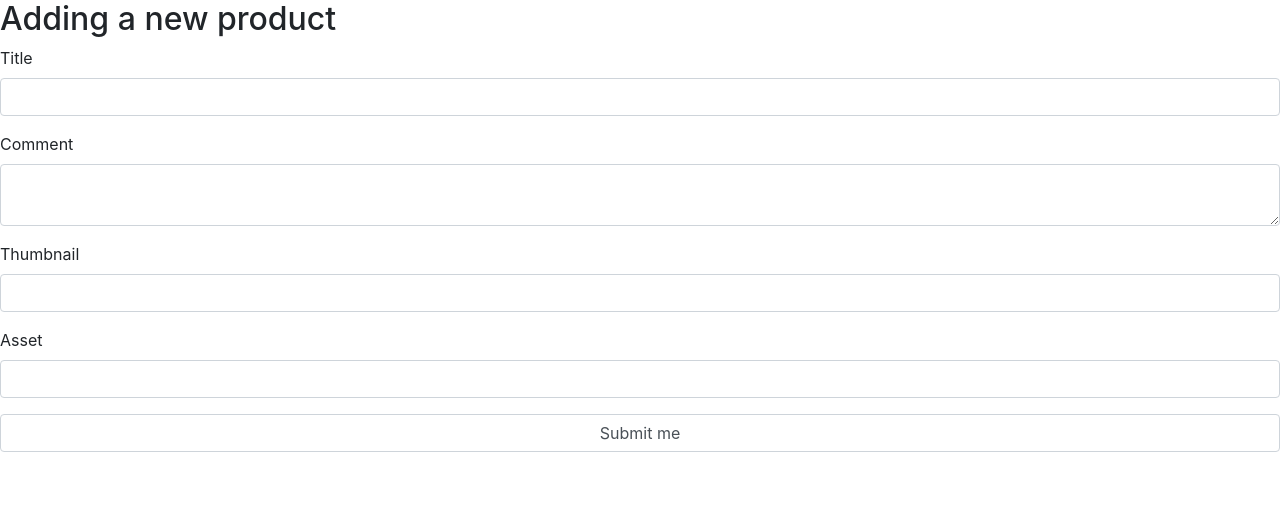
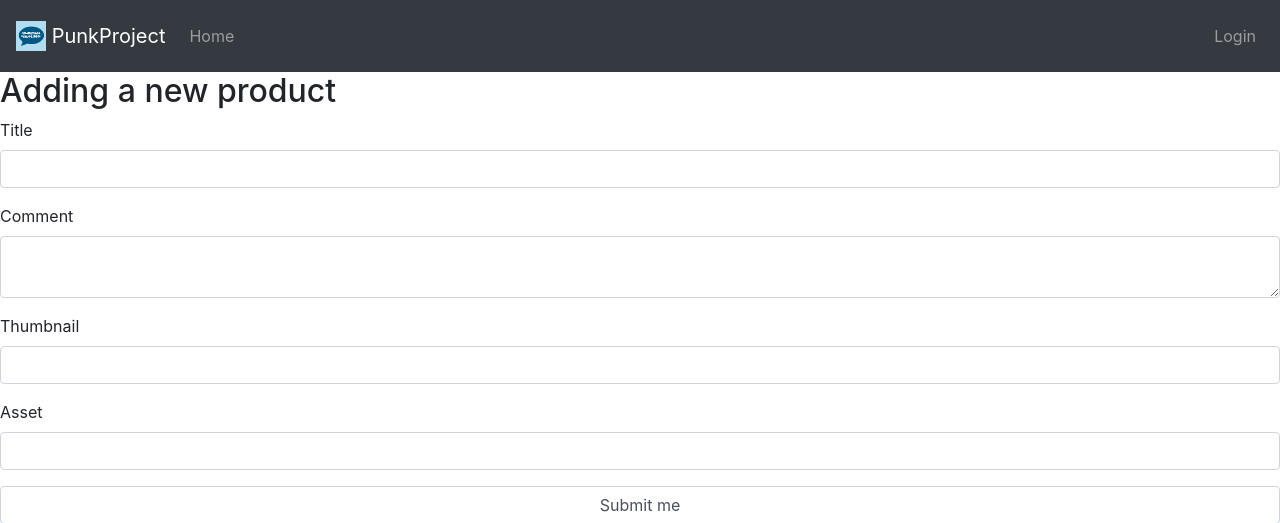
Before and after one commit to LotuxPunk/PunkProject-Tardis, a Symfony app: template templates/dashboard/addasset.html.twig in a window 1280 px wide. Shown: the top 523 px of the page. Run offline with Twig, Linux system fonts and the light colour scheme; the template is opened without the code that fills it, so the values that code supplies are empty; form fields are guessed from the names that the template uses; some libraries are stand-ins or nearby versions.

Commit message:
Some work on Dashboard, Homepage & Navbar

```diff
--- a/templates/base.html.twig
+++ b/templates/base.html.twig
@@ -12,6 +12,7 @@
         }
     </style>
     <body>
+        {% include "navbar.html.twig" %}
         {% block body %}{% endblock %}
         {% block javascripts %}{% endblock %}
         <script src="https://code.jquery.com/jquery-3.5.1.slim.min.js" integrity="sha384-DfXdz2htPH0lsSSs5nCTpuj/zy4C+OGpamoFVy38MVBnE+IbbVYUew+OrCXaRkfj" crossorigin="anonymous"></script>
--- a/templates/login/index.html.twig
+++ b/templates/login/index.html.twig
@@ -5,7 +5,7 @@
 {% block body %}
 <style>
     body {
-        background-color: #f7f9fb;
+        background-color: #3F637D;
         font-size: 14px;
     }
 
@@ -63,10 +63,9 @@
                 <div class="brand">
                     <img src="{{asset('images/punkproject.png')}}"  alt="logo">
                 </div>
-                <h2 class="text-center">PunkProject</h2>
+                <h2 class="text-center text-white mb-4">PunkProject</h2>
                 <div class="card fat">
                     <div class="card-body">
-                        <h4 class="card-title">Login</h4>
                         <a href="{{path('discord')}}" class="btn btn-light w-100" style="color: #7289DA;"><img src="{{asset('images/discord-logo-color.svg')}}" height="30"/> Connect with Discord</a>
                     </div>
                 </div>
--- /dev/null
+++ b/templates/navbar.html.twig
@@ -0,0 +1,34 @@
+<!-- Image and text -->
+<nav class="navbar navbar-dark navbar-expand-lg sticky-top bg-dark">
+    <a class="navbar-brand" href="/">
+        <img src="{{asset('images/punkproject.png')}}" width="30" height="30" class="d-inline-block align-top" alt="" loading="lazy"> PunkProject
+    </a>
+    <button class="navbar-toggler" type="button" data-toggle="collapse" data-target="#navbarText" aria-controls="navbarText" aria-expanded="false" aria-label="Toggle navigation">
+        <span class="navbar-toggler-icon"></span>
+    </button>
+    <div class="collapse navbar-collapse" id="navbarText">
+        <ul class="navbar-nav mr-auto">
+            <li class="nav-item">
+                <a class="nav-link" href="/">Home</a>
+            </li>
+            {% if is_granted('ROLE_USER') %}
+                <li class="nav-item">
+                    <a class="nav-link" href="{{path('dashboard')}}">Dashboard</a>
+                </li>
+            {% endif %}
+        </ul>
+        {% if not app.user %}
+            <span class="navbar-text">
+                <ul class="navbar-nav">
+                    <li class="nav-item">
+                        <a class="nav-link" href="{{path('login')}}">Login</a>
+                    </li>
+                </ul>
+            </span>
+        {% else %}
+            <span class="navbar-text">
+                <img src="https://cdn.discordapp.com/avatars/{{app.user.discordId}}/{{app.user.avatar}}.png" width="30" height="30" class="d-inline-block align-top" alt="" loading="lazy"> {{app.user.username}}
+            </span>
+        {% endif %}
+    </div>
+</nav>
```
Also changed, not shown: src/Controller/HomeController.php (added, +19 -0 lines), src/Discord/DiscordProvider.php (+6 -1 lines), templates/home/index.html.twig (added, +20 -0 lines), 1 other file.
